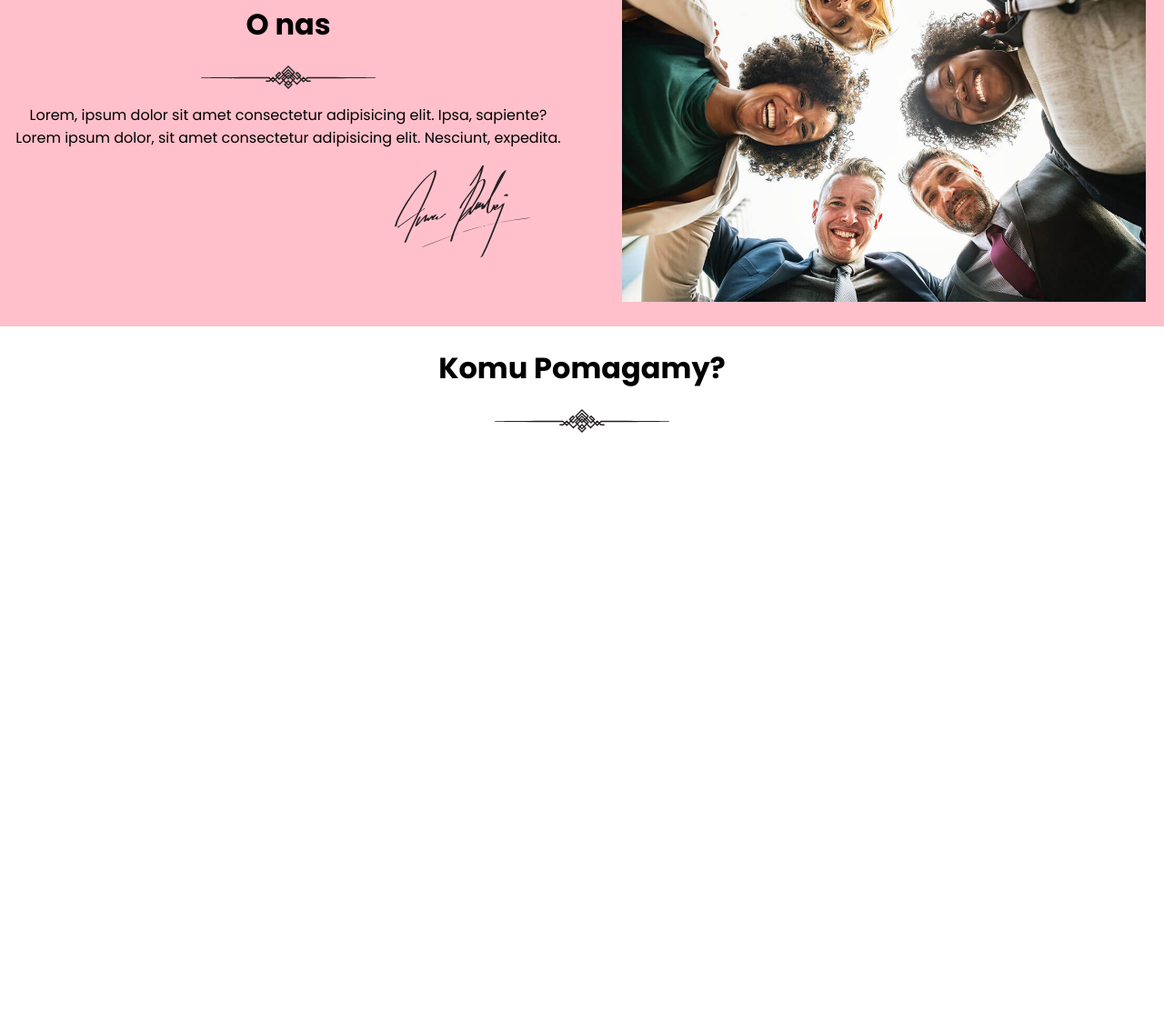
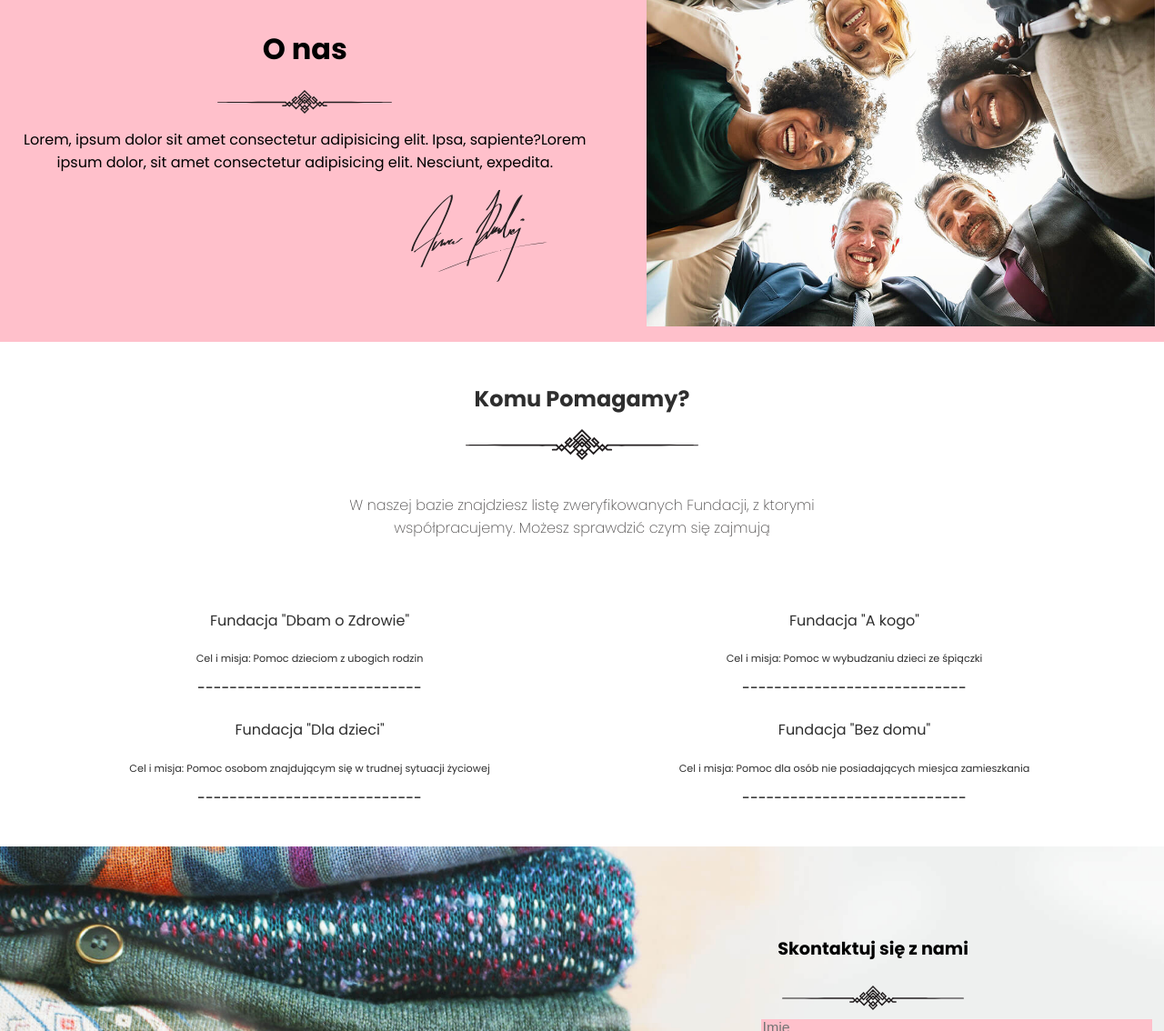
Before and after one commit to Xebec13/PCK-Zbiorka, a plain HTML site: page index.html in a window 1280 px wide. Shown: the part 1666-2800 px from the top of the page at 91% size. Before the commit the page ends 2149 px from the top, so only its background shows below. Drawn offline with Linux system fonts and the light colour scheme.

Commit message:
index 90%

```diff
--- a/index.html
+++ b/index.html
@@ -4,7 +4,7 @@
 <head>
     <meta charset="UTF-8">
     <meta name="viewport" content="width=device-width, initial-scale=1.0">
-    <title>Document</title>
+    <title>PCK Zbiórka Odzieży</title>
     <link rel="stylesheet" href="style.css">
 </head>
 
@@ -85,7 +85,8 @@
             <div class="about-decorator">
                 <h1>O nas</h1>
                 <img src="photo/decoration.svg" alt="">
-                <p>Lorem, ipsum dolor sit amet consectetur adipisicing elit. Ipsa, sapiente?Lorem ipsum dolor, sit amet consectetur adipisicing elit. Nesciunt, expedita.</p>
+                <p>Lorem, ipsum dolor sit amet consectetur adipisicing elit. Ipsa, sapiente?Lorem ipsum dolor, sit amet
+                    consectetur adipisicing elit. Nesciunt, expedita.</p>
                 <span><img src="photo/signature.svg" alt=""></span>
             </div>
             <div class="about-img">
@@ -100,10 +101,52 @@
                 <div class="acc-decorator">
                     <img src="photo/decoration.svg" alt="">
                 </div>
+                <div class="acc-info">
+                    <p>W naszej bazie znajdziesz listę zweryfikowanych Fundacji, z ktorymi <br>
+                        współpracujemy. Możesz sprawdzić czym się zajmują</p>
+                </div>
                 <div class="about-text">
+                    <div class="fundation-list">
+                        <div class="fundation-card">
+                            <h4>Fundacja "Dbam o Zdrowie"</h4>
+                            <p>Cel i misja: Pomoc dzieciom z ubogich rodzin</p>
+                            <span>----------------------------</span>
+                        </div>
+                        <div class="fundation-card">
+                            <h4>Fundacja "A kogo"</h4>
+                            <p>Cel i misja: Pomoc w wybudzaniu dzieci ze śpiączki</p>
+                            <span>----------------------------</span>
+                        </div>
+                        <div class="fundation-card">
+                            <h4>Fundacja "Dla dzieci"</h4>
+                            <p>Cel i misja: Pomoc osobom znajdującym się w trudnej sytuacji życiowej</p>
+                            <span>----------------------------</span>
+                        </div>
+                        <div class="fundation-card">
+                            <h4>Fundacja "Bez domu"</h4>
+                            <p>Cel i misja: Pomoc dla osób nie posiadających miesjca zamieszkania</p>
+                            <span>----------------------------</span>
+                        </div>
 
+                    </div>
                 </div>
             </div>
+        </div>
+        <div class="contact">
+            <div class="contact-form">
+                <h4>Skontaktuj się z nami</h4>
+                    <img src="photo/decoration.svg" alt=""><br>
+                    <span>Formularz kontaktowy</span>
+                <form class="form" action="">
+                    <input type="text" name="" id="name" placeholder="Imię">
+                    <input type="text" name="" id="surname" placeholder="Nazwisko">
+                    <div>
+                    <input type="text" name="" id="message" placeholder="Wiadomość">
+                    </div>
+                </form>
+                <button type="submit">Wyślij</button>
+            </div>
+        </div>
     </main>
 </body>
 
--- a/style.css
+++ b/style.css
@@ -18,7 +18,7 @@ body {
   display: flex;
   justify-content: flex-end;
   gap: 15px;
-  font-size: 0.7rem;
+  font-size: 1rem;
   margin-right: 50px;
 }
 .nav-container ul.login li {
@@ -35,13 +35,18 @@ body {
   justify-content: flex-end;
   width: 90%;
   gap: 1.5rem;
-  font-size: 0.8rem;
+  font-size: 1.2rem;
 }
 
 .nav-container ul.navbar li:first-child a {
   border: 1px solid #333;
   padding: 10px 20px;
   text-align: center;
+  transition: 200ms ease-in-out;
+}
+.nav-container ul.navbar li:first-child a:hover {
+  background-color: #33333362;
+  color: white;
 }
 
 .main-container {
@@ -103,7 +108,6 @@ body {
   text-align: center;
   margin-right: 20px;
   margin-left: 20px;
-
 }
 .account-container .acc-header h1 {
   font-size: 2rem;
@@ -120,7 +124,6 @@ body {
   gap: 70px;
   padding: 20px;
   width: 80%;
-
 }
 .account-container .offer-container .acc-offer img {
   width: 50px;
@@ -159,30 +162,102 @@ body {
 .about-container .about-decorator p {
   text-align: center;
 }
-.about-container .about-decorator span img{
+.about-container .about-decorator span img {
   width: 150px;
   margin-left: 30vw;
 }
-.about-container .about-img img{
+.about-container .about-img img {
   height: 50vh;
-  width: 45vw;
-  padding: 10px;
+  position: relative;
 }
 
-.about-container .about-decorator img{
+.about-container .about-decorator img {
   width: 15vw;
 }
 
+.acc-header {
+  width: 100%;
+}
+
 .about-us {
-  display: flex;
-  flex-direction: column;
-  justify-content: center;
-  align-items: center;
   text-align: center;
 }
 .about-us .acc-header h1 {
-  font-size: 2rem;
+  font-size: 1.5rem;
+  color: #2e2e2e;
+  margin-top: 45px;
+}
+
+.about-us .acc-header .acc-info p {
+  font-size: 1rem;
+  margin: 30px 0;
+  font-weight: 200;
+  color: rgb(78, 76, 76);
 }
 .about-us .acc-header .acc-decorator img {
-  width: 15vw;
+  width: 20vw;
 }
+
+.about-text .fundation-list {
+  display: flex;
+  flex-wrap: wrap;
+  margin: 1rem;
+  padding: 25px;
+}
+
+.about-text .fundation-list .fundation-card {
+  flex: 1 0 48%;
+}
+
+.about-text .fundation-list .fundation-card h4,
+.about-text .fundation-list .fundation-card p {
+  text-align: center;
+  color: #2e2e2e;
+}
+.about-text .fundation-list .fundation-card h4 {
+  font-weight: normal;
+  font-size: 1rem;
+}
+.about-text .fundation-list .fundation-card p {
+  font-size: 0.7rem;
+}
+
+.contact {
+  background-image: url(photo/footer-bg.jpg);
+  background-size: cover;
+  height: 45vh;
+  display: flex;
+  justify-content: flex-end;
+  align-items: center;
+  width: 100%;
+  margin: 0;
+  padding: 0;
+}
+
+.contact .contact-form img {
+  width: 200px;
+}
+
+.contact .contact-form h4 {
+  font-size: 1.2rem;
+}
+.contact .contact-form {
+  text-align: center;
+  width: 50%;
+}
+.contact .contact-form .form {
+  display: inline-block;
+
+  align-items: center;
+}
+.contact .contact-form .form input {
+  width: 100%;
+}
+
+.contact .contact-form .form input[type="text"] {
+  border: none;
+  background: transparent;
+  font-size: 1rem;
+  text-decoration: underline;
+  background-color: pink;
+}
```
Also changed, not shown: photo/footer-bg.jpg (added), script.js (added).
